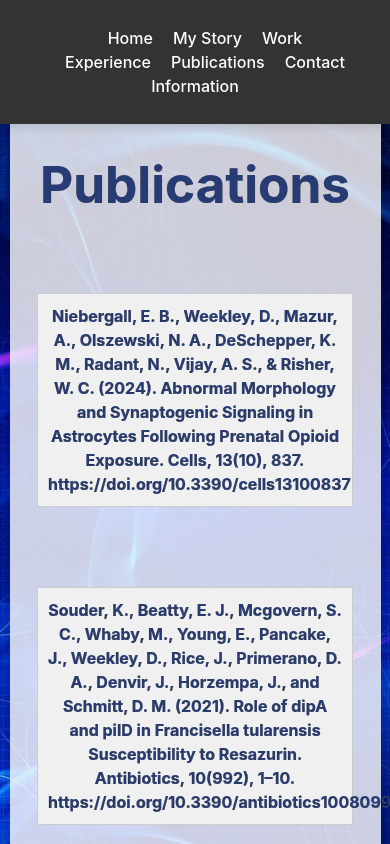
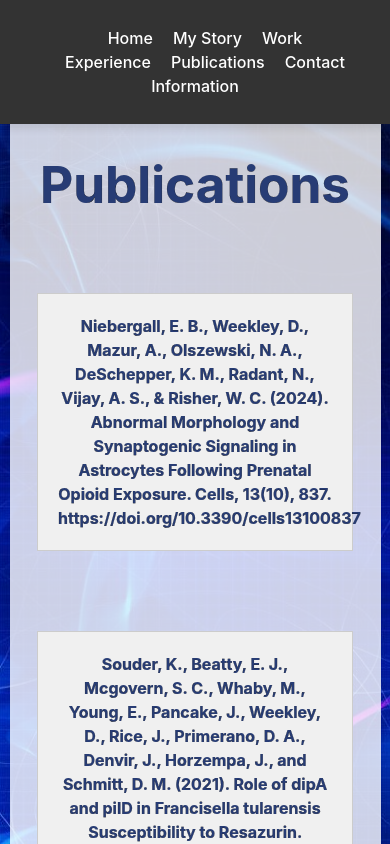
Before and after one commit to dmweekley99/Daron, a React (Vite) app in the folder My-Webpage/: page /publications in a window 390 px wide. Built offline with nearby package versions, Linux system fonts and the light colour scheme.

Commit message:
trying to change margin between boxes

```diff
--- a/My-Webpage/src/style/Publication.css
+++ b/My-Webpage/src/style/Publication.css
@@ -23,8 +23,6 @@
   @media screen and (max-width: 768px) {
     .pdf-banner {
       margin: 80px 5%; /* Adjusted margin for smaller screens */
-      padding: 10px;
-      font: 9px
+      font: 8px;
     }
-
   }
```
